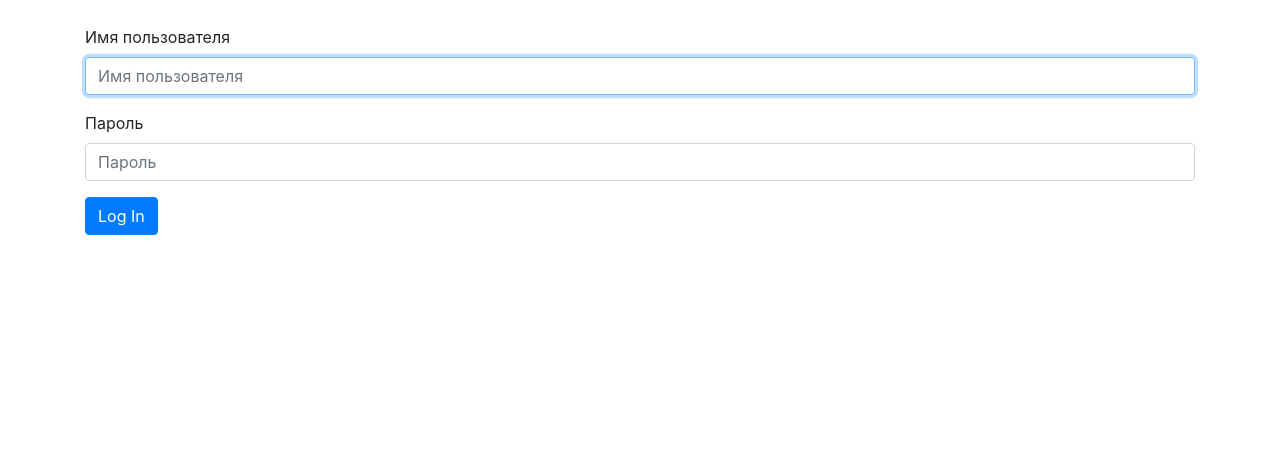
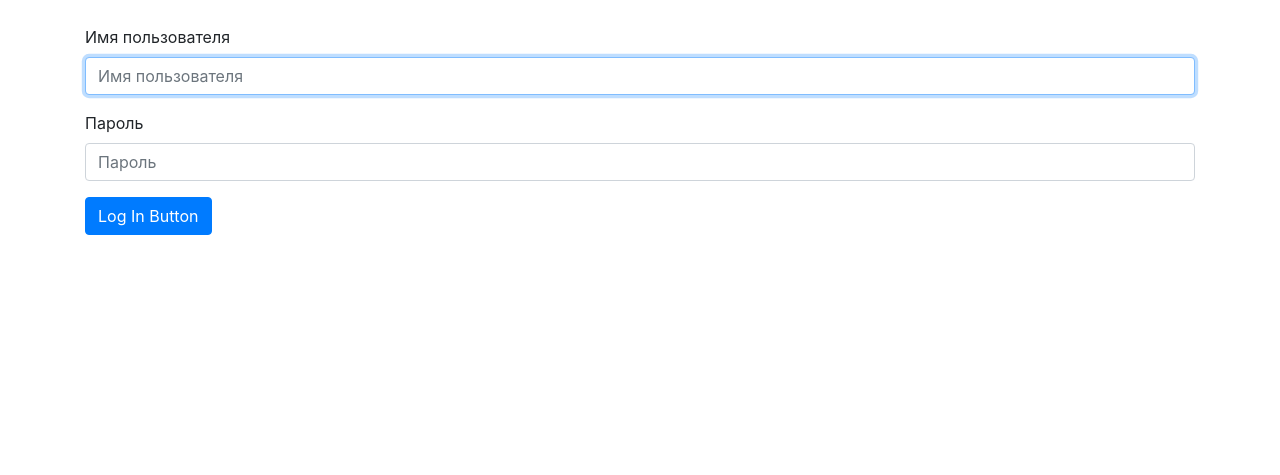
Before and after one commit to irisraine/python-project-52, a Django app: page /login/ in a window 1280 px wide. Shown: the part 143-618 px from the top of the page. Run offline with Django 4.2, Linux system fonts and the light colour scheme; some libraries are stand-ins or nearby versions.

Commit message:
change login and signup buttons text

```diff
--- a/task_manager/templates/login.html
+++ b/task_manager/templates/login.html
@@ -7,6 +7,6 @@
 <form action="{% url 'login' %}" method="post">
     {% csrf_token %}
     {% bootstrap_form form %}
-    <input class="btn btn-primary" type="submit" value="{% translate 'Log In' %}">
+    <input class="btn btn-primary" type="submit" value="{% translate 'Log In Button' %}">
 </form>
 {% endblock %}
--- a/task_manager/templates/users/registration.html
+++ b/task_manager/templates/users/registration.html
@@ -7,6 +7,6 @@
 <form action="{% url 'create_user' %}" method="post">
     {% csrf_token %}
     {% bootstrap_form form %}
-    <input class="btn btn-primary" type="submit" value="{% translate 'Register' %}">
+    <input class="btn btn-primary" type="submit" value="{% translate 'Sign Up Button' %}">
 </form>
 {% endblock %}
```
Also changed, not shown: task_manager/locale/en/LC_MESSAGES/django.po, task_manager/locale/ru/LC_MESSAGES/django.po, 2 other files.
